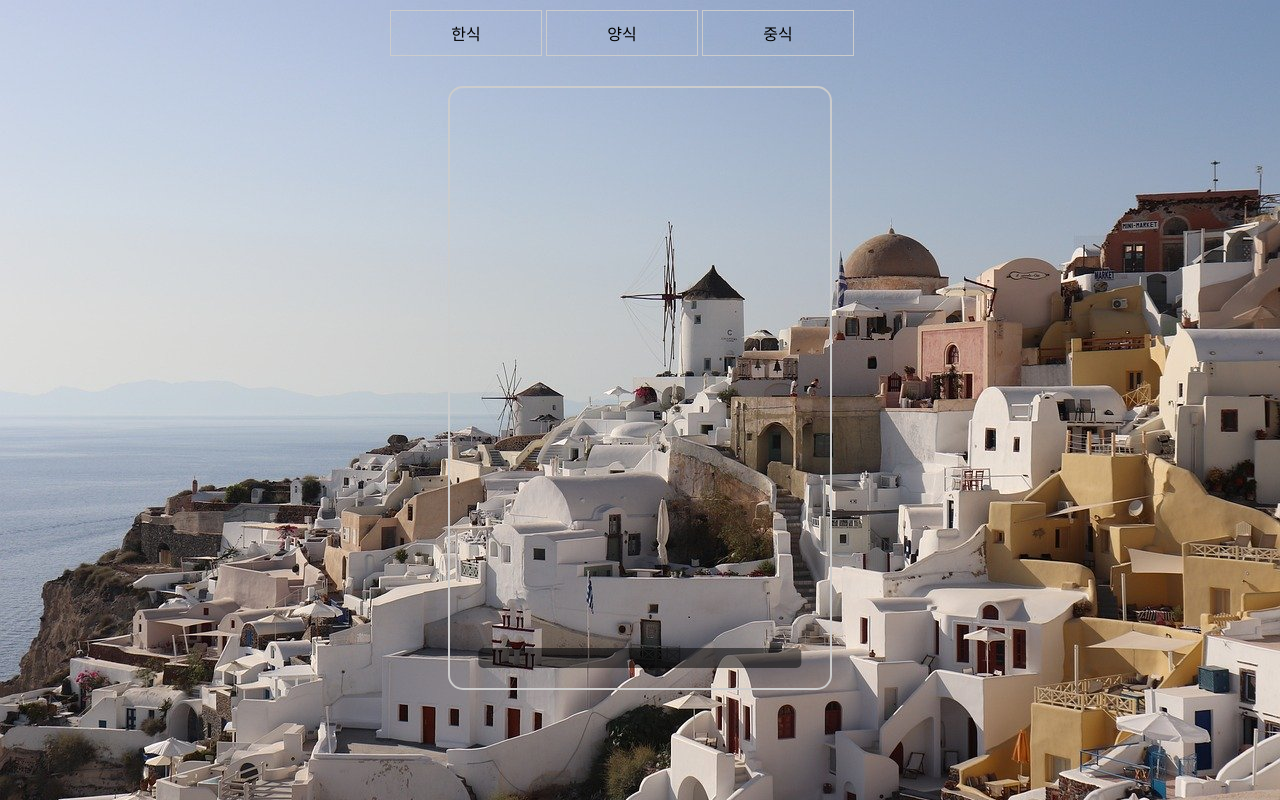
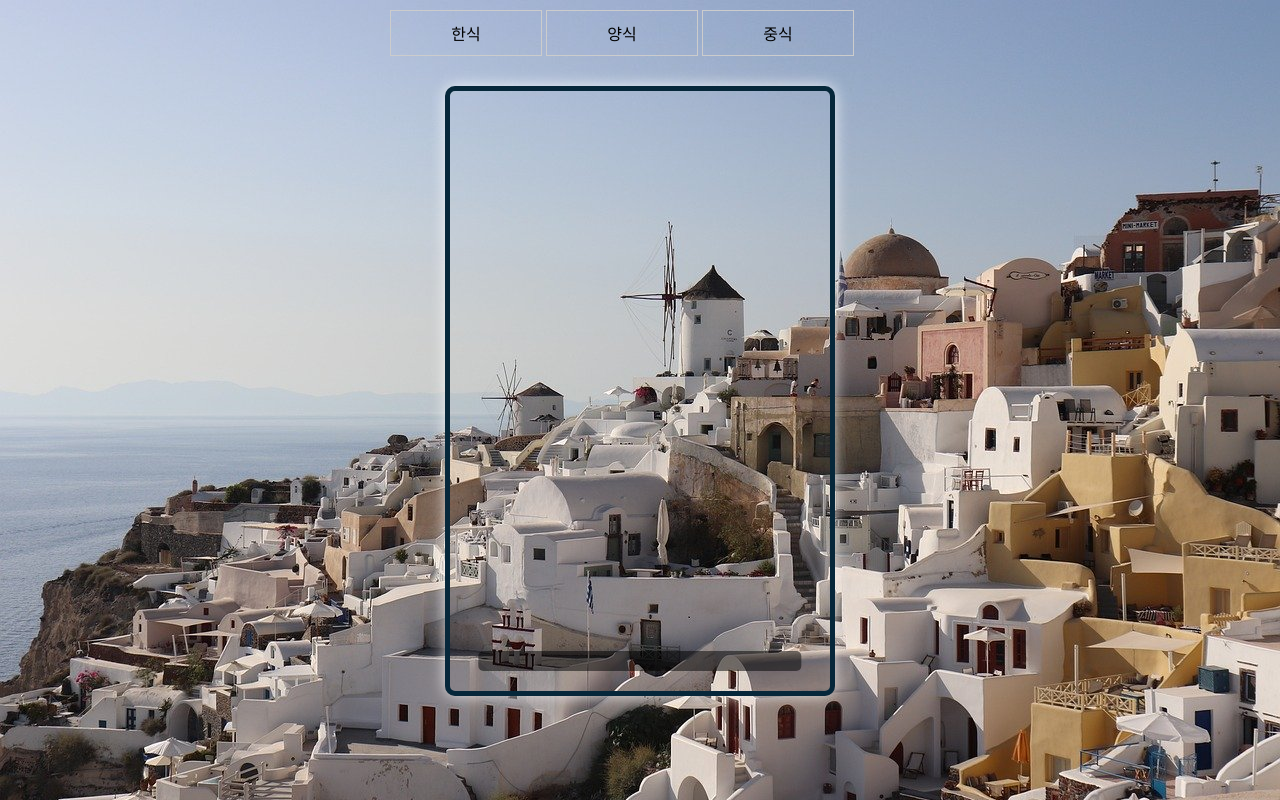
Before and after one commit to swdean07/testweb2, a plain HTML site: page events_2.html in a window 1280 px wide. Drawn offline with Linux system fonts and the light colour scheme.

Commit message:
백그라운드 테두리 내용 수정

```diff
--- a/events_2.html
+++ b/events_2.html
@@ -19,6 +19,9 @@
             position: relative;
             color: white;
             text-align: center;
+            border: 5px solid rgb(6, 39, 58); /* 테두리 추가 */
+            border-radius: 10px; /* 테두리 둥글게 */
+            box-shadow: 0 0 15px rgba(255, 255, 255, 0.8); /* 테두리 그림자 추가 */
         }
         .menu-info {
             position: absolute;
```
